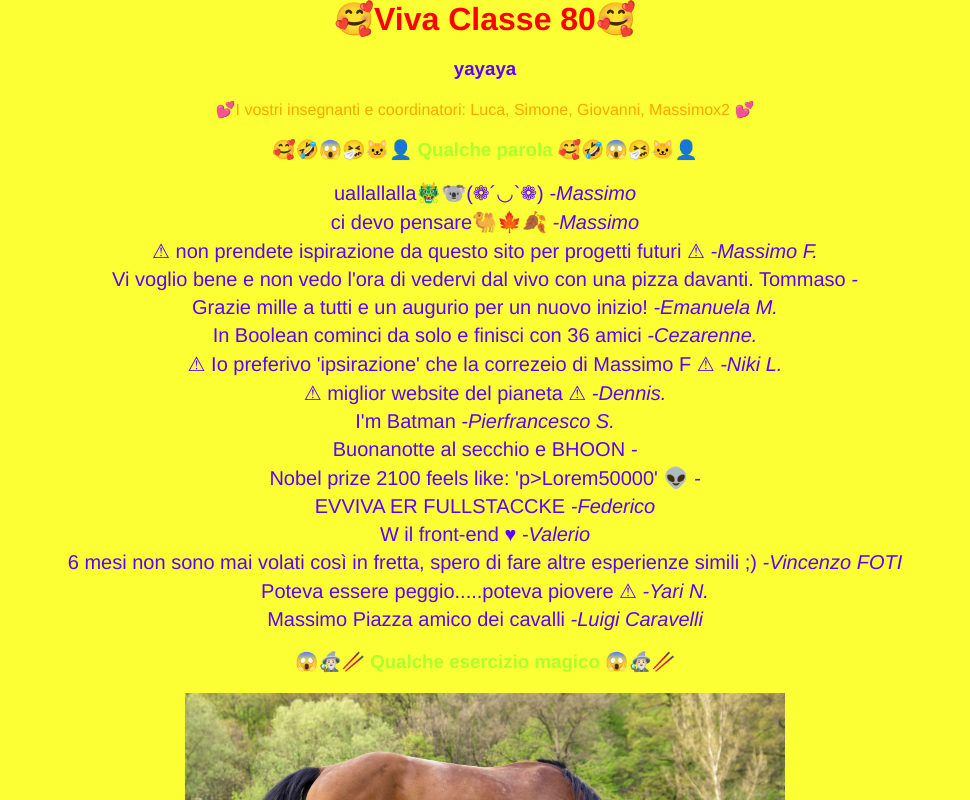
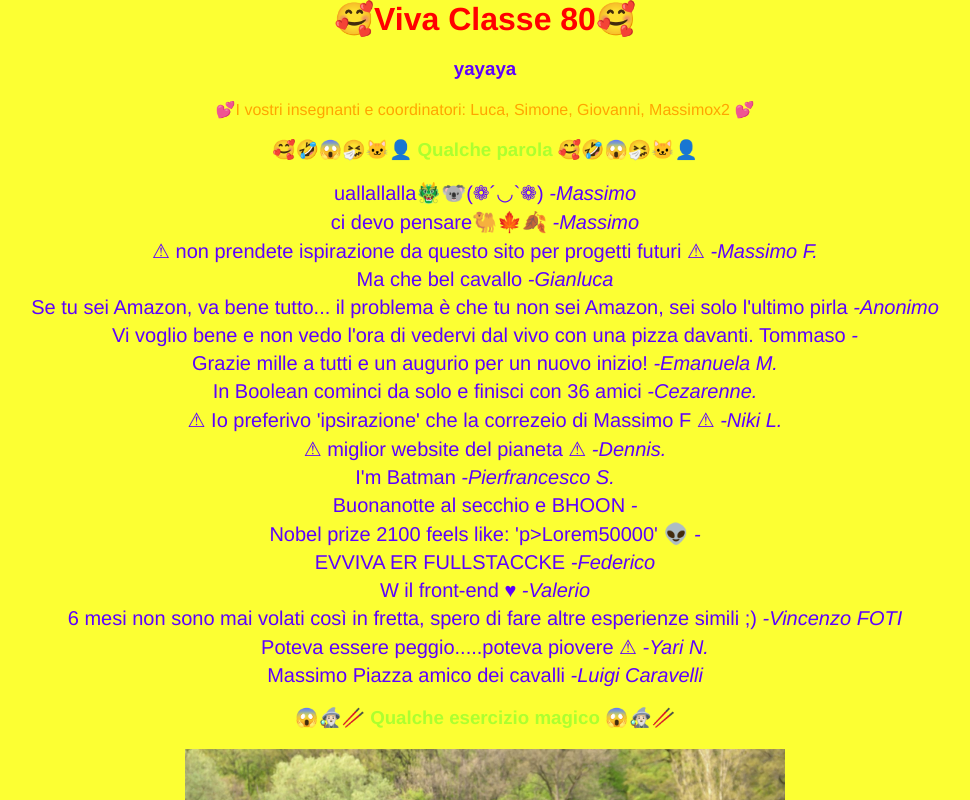
Before and after one commit to macs-massimopiazza/i-classe-80, a Vue app: page / in a window 1280 px wide. Shown: the top 800 px of the page, without its empty margins (155-1125 px from the left). Built offline with nearby package versions, Linux system fonts and the light colour scheme.

Commit message:
please merge it (#19)
* Update App.vue

* new cit

* anonymous

---------

Co-authored-by: Massimo Piazza <71880388+macs-massimopiazza@users.noreply.github.com>

```diff
--- a/src/App.vue
+++ b/src/App.vue
@@ -24,6 +24,8 @@ export default {
         { testo: "uallallalla🐲🐨(❁´◡`❁)", nome: "Massimo" },
         { testo: "ci devo pensare🐫🍁🍂", nome: "Massimo" },
         { testo: "⚠ non prendete ispirazione da questo sito per progetti futuri ⚠", nome: "Massimo F." },
+        { testo: "Ma che bel cavallo" , nome: "Gianluca" },
+        { testo: "Se tu sei Amazon, va bene tutto... il problema è che tu non sei Amazon, sei solo l'ultimo pirla" , nome: "Anonimo" },
         { testo: "Vi voglio bene e non vedo l'ora di vedervi dal vivo con una pizza davanti. Tommaso" },
         { testo: "Grazie mille a tutti e un augurio per un nuovo inizio!", nome: "Emanuela M." },
         { testo: "In Boolean cominci da solo e finisci con 36 amici", nome: "Cezarenne." },
@@ -57,6 +59,7 @@ body {
   background-color: #fcff33;
 }
 
+
 #app {
   font-family: Avenir, Helvetica, Arial, sans-serif;
   -webkit-font-smoothing: antialiased;
```
